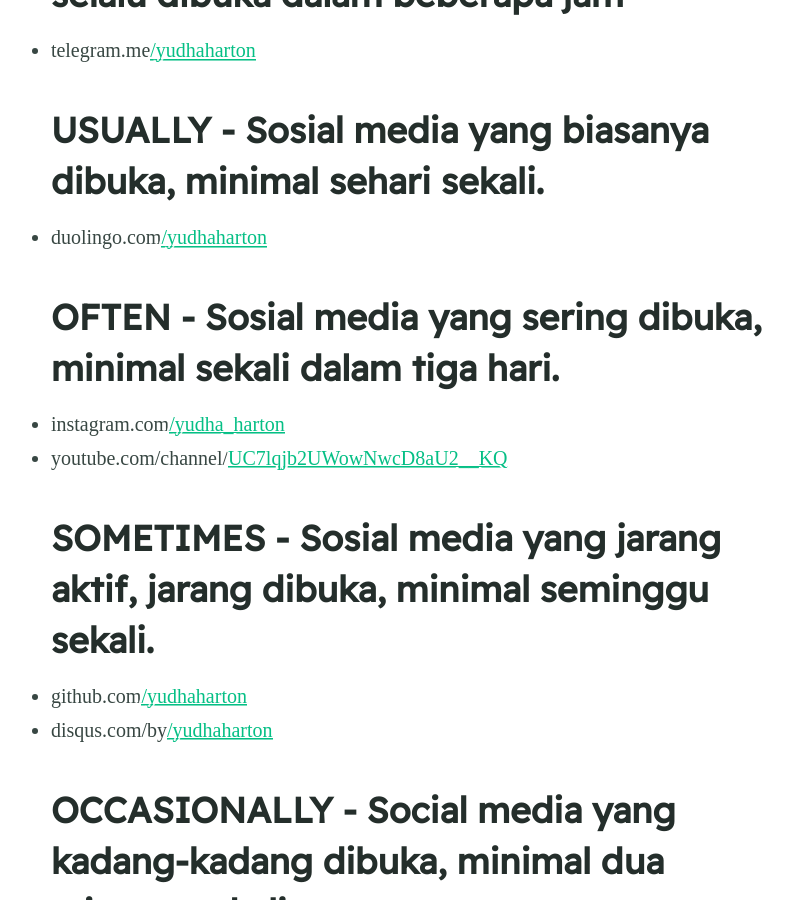
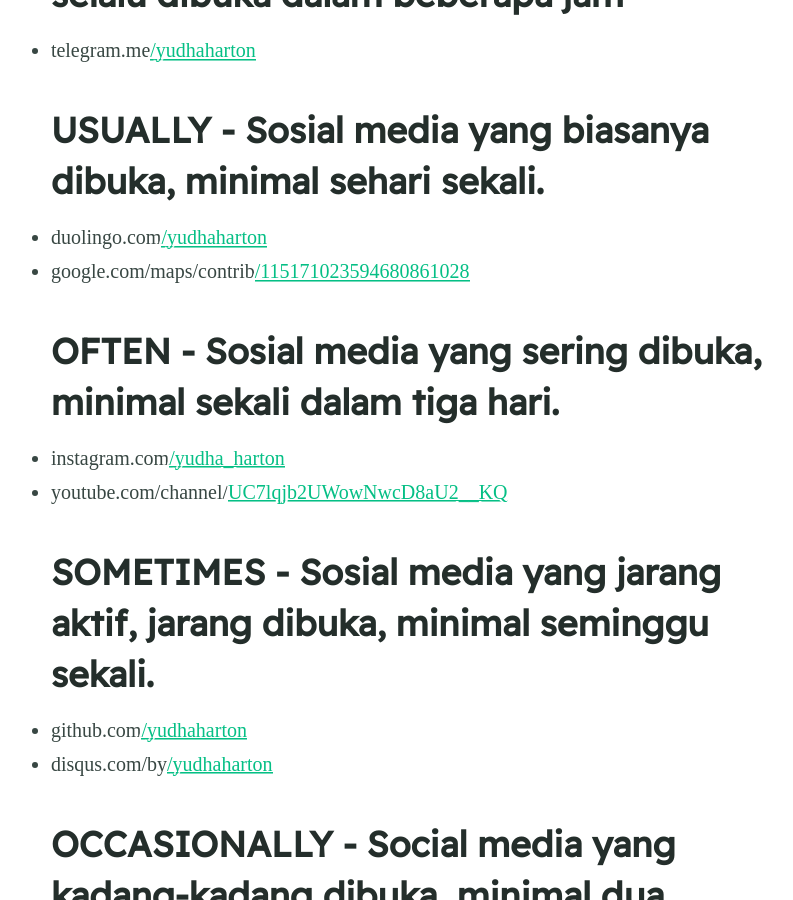
Before and after one commit to yudhaharton/yudhaharton.github.io, a Jekyll site: the page built from social-media.md, in a window 1280 px wide and 900 px high, scrolled down 598 px. Shown: the whole window, without its empty margins (232-1025 px from the left). Built offline with Jekyll 4.4.1, drawn with Linux system fonts in a browser that asks for light colours; some web fonts are replaced.

Commit message:
Update social-media.md

```diff
--- a/social-media.md
+++ b/social-media.md
@@ -11,6 +11,7 @@
 
 ## USUALLY - Sosial media yang biasanya dibuka, minimal sehari sekali.
 - duolingo.com[/yudhaharton](https://duolingo.com/yudhaharton)
+- google.com/maps/contrib[/115171023594680861028](https://maps.app.goo.gl/hNQNvpXv7S7DBjLCA)
 
 ## OFTEN - Sosial media yang sering dibuka, minimal sekali dalam tiga hari.
 - instagram.com[/yudha_harton](https://instagram.com/yudha_harton)
```
